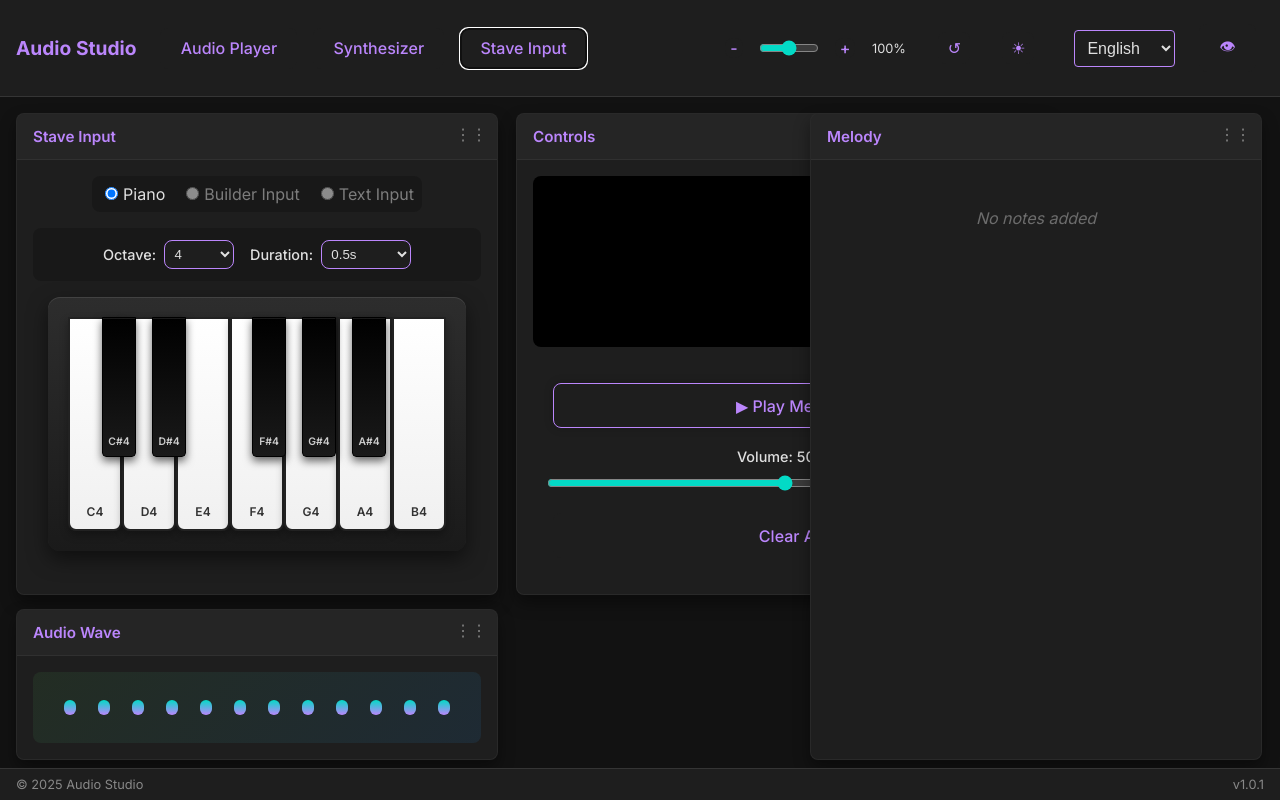
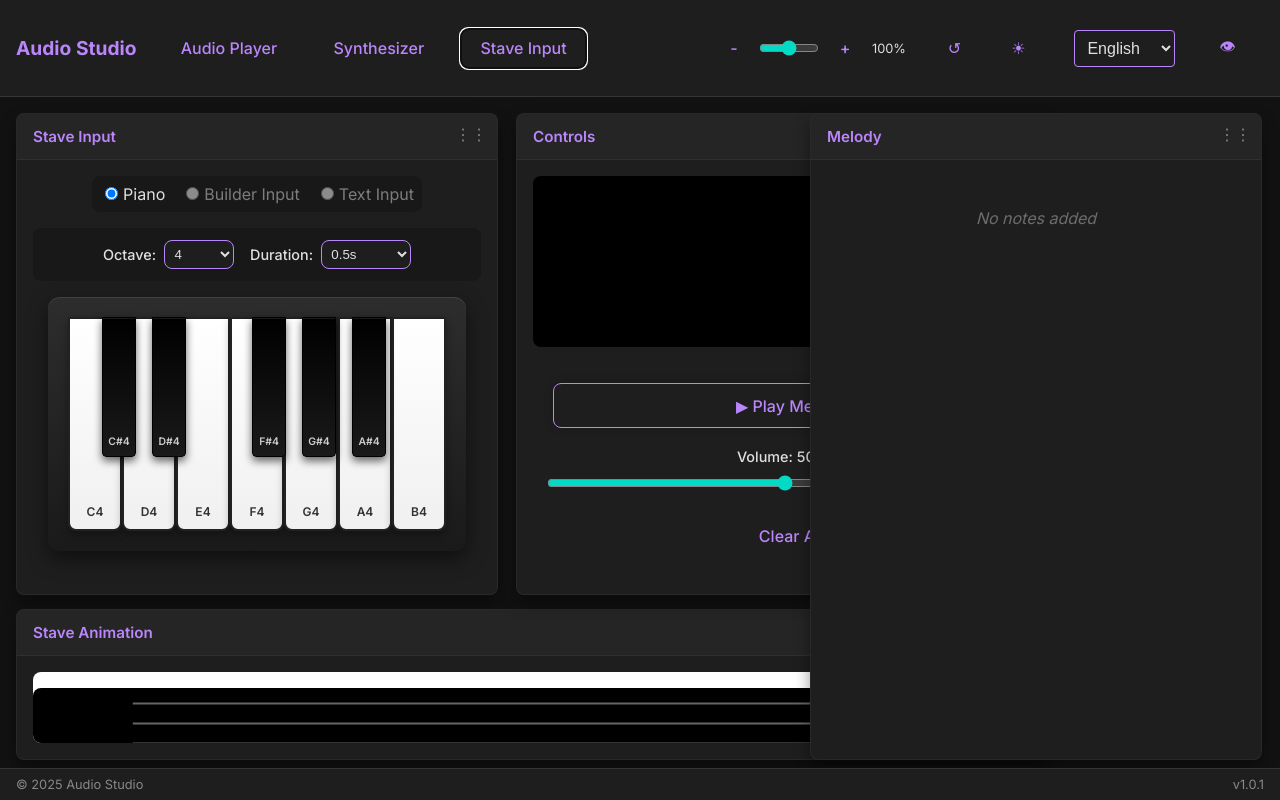
Before and after one commit to Luckysreee/MyAudioPlayer, a React (Vite) app: page / in a window 1280 px wide. Both pictures are taken after a click on the button "Stave Input". Built offline with nearby package versions, Linux system fonts and the light colour scheme; the HTML template or start-up script is replaced by a standard one.

Commit message:
Redesign UI

```diff
--- a/src/components/AudioPlayer.jsx
+++ b/src/components/AudioPlayer.jsx
@@ -5,6 +5,7 @@ import Visualizer from './Visualizer';
 import Playlist from './Playlist';
 import SynthControls from './SynthControls';
 import StaveInput, { StaveControls, MelodyTable } from './StaveInput';
+import StaveVisualizer from './StaveVisualizer';
 
 const AudioPlayer = ({
     mode,
@@ -415,50 +416,20 @@ const AudioPlayer = ({
 
             {/* Card 2: Animation (Bottom Left, beneath Stave Input) */}
             <DraggableCard
-                title="Audio Wave"
+                title="Stave Animation"
                 initialPos={{ x: '16px', y: '512px' }}
-                initialSize={{ width: '480px', height: 'calc(100% - 522px)' }}
+                initialSize={{ width: '1030px', height: 'calc(100% - 522px)' }}
                 className="stave-animation-card"
             >
                 <div style={{
                     width: '100%',
                     height: '100%',
-                    display: 'flex',
-                    alignItems: 'center',
-                    justifyContent: 'center',
-                    background: 'linear-gradient(135deg, rgba(76, 175, 80, 0.1) 0%, rgba(33, 150, 243, 0.1) 100%)',
+                    background: '#fff',
                     borderRadius: '8px',
                     position: 'relative',
                     overflow: 'hidden'
                 }}>
-                    <div style={{
-                        width: '100%',
-                        height: '100%',
-                        display: 'flex',
-                        alignItems: 'center',
-                        justifyContent: 'space-around',
-                        padding: '20px'
-                    }}>
-                        {[...Array(12)].map((_, i) => (
-                            <div
-                                key={i}
-                                style={{
-                                    width: '12px',
-                                    height: isStavePlaying ? `${30 + Math.random() * 70}%` : '20%',
-                                    background: 'linear-gradient(to top, var(--primary-color), var(--secondary-color))',
-                                    borderRadius: '6px',
-                                    transition: 'height 0.3s ease',
-                                    animation: isStavePlaying ? `wave ${0.5 + i * 0.1}s ease-in-out infinite alternate` : 'none'
-                                }}
-                            />
-                        ))}
-                    </div>
-                    <style>{`
-                        @keyframes wave {
-                            0% { height: 20%; }
-                            100% { height: 80%; }
-                        }
-                    `}</style>
+                    <StaveVisualizer melody={melody} isPlaying={isStavePlaying} currentNoteIndex={currentNoteIndex} />
                 </div>
             </DraggableCard>
 
--- a/src/components/StaveInput.jsx
+++ b/src/components/StaveInput.jsx
@@ -102,7 +102,8 @@ export const MelodyTable = ({ melody, onDelete, onReorder, translations, current
                                                 background: 'transparent',
                                                 border: 'none',
                                                 cursor: idx === 0 ? 'default' : 'pointer',
-                                                opacity: idx === 0 ? 0.3 : 1
+                                                opacity: idx === 0 ? 0.3 : 1,
+                                                color: idx === currentNoteIndex ? '#fff' : 'var(--text-color)'
                                             }}
                                             title="Move Up"
                                         >
@@ -117,7 +118,8 @@ export const MelodyTable = ({ melody, onDelete, onReorder, translations, current
                                                 background: 'transparent',
                                                 border: 'none',
                                                 cursor: idx === melody.length - 1 ? 'default' : 'pointer',
-                                                opacity: idx === melody.length - 1 ? 0.3 : 1
+                                                opacity: idx === melody.length - 1 ? 0.3 : 1,
+                                                color: idx === currentNoteIndex ? '#fff' : 'var(--text-color)'
                                             }}
                                             title="Move Down"
                                         >
--- /dev/null
+++ b/src/components/StaveVisualizer.jsx
@@ -0,0 +1,159 @@
+import React, { useRef, useEffect } from 'react';
+
+const StaveVisualizer = ({ melody, currentNoteIndex, isPlaying }) => {
+    const canvasRef = useRef(null);
+
+    useEffect(() => {
+        const canvas = canvasRef.current;
+        if (!canvas) return;
+        const ctx = canvas.getContext('2d');
+        if (!ctx) return;
+
+        // Resize logic (could be improved with ResizeObserver, but simple fit is fine for now)
+        const dpr = window.devicePixelRatio || 1;
+        const rect = canvas.getBoundingClientRect();
+        canvas.width = rect.width * dpr;
+        canvas.height = rect.height * dpr;
+        ctx.scale(dpr, dpr);
+
+        const width = rect.width;
+        const height = rect.height;
+
+        // Drawing Config
+        const staffGap = 20;
+        const staffWidth = width * 0.8;
+        const startX = (width - staffWidth) / 2;
+        const middleY = height / 2;
+        const staffTop = middleY - (staffGap * 2);
+
+        // Clear
+        ctx.clearRect(0, 0, width, height);
+
+        // Draw Staff Lines
+        ctx.strokeStyle = '#666'; // Muted color for lines
+        ctx.lineWidth = 2; // Slightly thicker
+        ctx.beginPath();
+        for (let i = 0; i < 5; i++) {
+            const y = staffTop + (i * staffGap);
+            ctx.moveTo(startX, y);
+            ctx.lineTo(startX + staffWidth, y);
+        }
+        ctx.stroke();
+
+        // Draw Treble Clef (Simplified or placeholder)
+        // For now, let's just stick to the notes logic
+
+        // Visualize Current Note
+        if (isPlaying && currentNoteIndex >= 0 && melody.length > currentNoteIndex) {
+            const currentNote = melody[currentNoteIndex];
+            if (!currentNote) return;
+
+            // Simplified note placement mapping
+            // Middle C (C4) is usually one ledger line below the staff.
+            // E4 is the bottom line.
+            // F5 is the top line.
+            // We need a mapping from Note+Octave to Y Position
+
+            const noteNames = ['C', 'D', 'E', 'F', 'G', 'A', 'B'];
+            // C4 index in diatonic scale?
+            // Let's create a "score" for the note relative to C4.
+            // C4 = 0, D4 = 1, E4 = 2 ...
+
+            const baseIndex = noteNames.indexOf(currentNote.note);
+            const octaveOffset = (currentNote.octave - 4) * 7;
+            const diatonicIndex = baseIndex + octaveOffset;
+
+            // E4 is the first line (staffTop + 4*gap).
+            // E4 index relative to C4: C, D, E -> 0, 1, 2.
+            // So diatonicIndex = 2 corresponds to Y = staffTop + 4*gap.
+            // Each step up is -0.5 * gap (lines and spaces).
+
+            // E4 is correct:
+            // Line 5 (bottom): E4
+            // Line 4: G4
+            // Line 3: B4
+            // Line 2: D5
+            // Line 1 (top): F5
+
+            // Wait, standard Treble Clef:
+            // Line 1 (Bottom): E4
+            // Space 1: F4
+            // Line 2: G4
+            // ...
+
+            // Let's re-align:
+            // Bottom Line y = staffTop + 4 * gap.
+            // This is E4.
+            // Note Y = BottomLineY - (diatonicIndex - E4Index) * (gap / 2)
+
+            const E4Index = 2; // C4=0, D4=1, E4=2.
+            const bottomLineY = staffTop + (4 * staffGap);
+
+            const noteY = bottomLineY - ((diatonicIndex - E4Index) * (staffGap / 2));
+
+            // Draw Ledger Lines if needed
+            // Ledger lines are needed if y >= bottomLineY + gap (below staff)
+            // or y <= staffTop - gap (above staff)
+            // C4 (index 0) is below E4 (index 2). 2 steps below.
+            // C4 Y = BottomLineY - (0 - 2) * 10 = Bottom + 20.
+
+            // Draw Note Head
+            ctx.fillStyle = 'var(--primary-color)'; // Use theme color if possible, else a distinct one
+            // We can't access CSS vars easily in canvas without computing styles.
+            // Let's pick a vibrant color or read computed style.
+            const computedStyle = getComputedStyle(canvas);
+            const primaryColor = computedStyle.getPropertyValue('--primary-color').trim() || '#2196F3';
+
+            ctx.fillStyle = primaryColor;
+            ctx.beginPath();
+            ctx.ellipse(startX + staffWidth / 2, noteY, staffGap * 0.6, staffGap * 0.4, 0, 0, 2 * Math.PI);
+            ctx.fill();
+
+            // Draw Stem
+            ctx.strokeStyle = primaryColor;
+            ctx.lineWidth = 2;
+            ctx.beginPath();
+            // Stem usually goes up on right for notes below middle line, down on left for notes above.
+            // Middle Line is B4 (diatonic index 6).
+            if (diatonicIndex < 6) {
+                // Up
+                ctx.moveTo(startX + staffWidth / 2 + (staffGap * 0.6), noteY);
+                ctx.lineTo(startX + staffWidth / 2 + (staffGap * 0.6), noteY - (staffGap * 3.5));
+            } else {
+                // Down
+                ctx.moveTo(startX + staffWidth / 2 - (staffGap * 0.6), noteY);
+                ctx.lineTo(startX + staffWidth / 2 - (staffGap * 0.6), noteY + (staffGap * 3.5));
+            }
+            ctx.stroke();
+
+            // Draw Ledger Lines?
+            // Simple logic for C4 (Middle C)
+            if (currentNote.note === 'C' && currentNote.octave === 4) {
+                ctx.beginPath();
+                ctx.strokeStyle = '#666';
+                ctx.moveTo(startX + staffWidth / 2 - staffGap, noteY);
+                ctx.lineTo(startX + staffWidth / 2 + staffGap, noteY);
+                ctx.stroke();
+            }
+            if (currentNote.note === 'A' && currentNote.octave === 5) {
+                // A5 is just above the staff
+                ctx.beginPath();
+                ctx.strokeStyle = '#666';
+                ctx.moveTo(startX + staffWidth / 2 - staffGap, noteY);
+                ctx.lineTo(startX + staffWidth / 2 + staffGap, noteY);
+                ctx.stroke();
+            }
+            // Logic can be generalized but this covers basic Middle C
+        }
+
+    }, [melody, currentNoteIndex, isPlaying]);
+
+    return (
+        <canvas
+            ref={canvasRef}
+            style={{ width: '100%', height: '100%', display: 'block' }}
+        />
+    );
+};
+
+export default StaveVisualizer;
```
Also changed, not shown: src/components/Playlist.jsx (+25 -3 lines).
